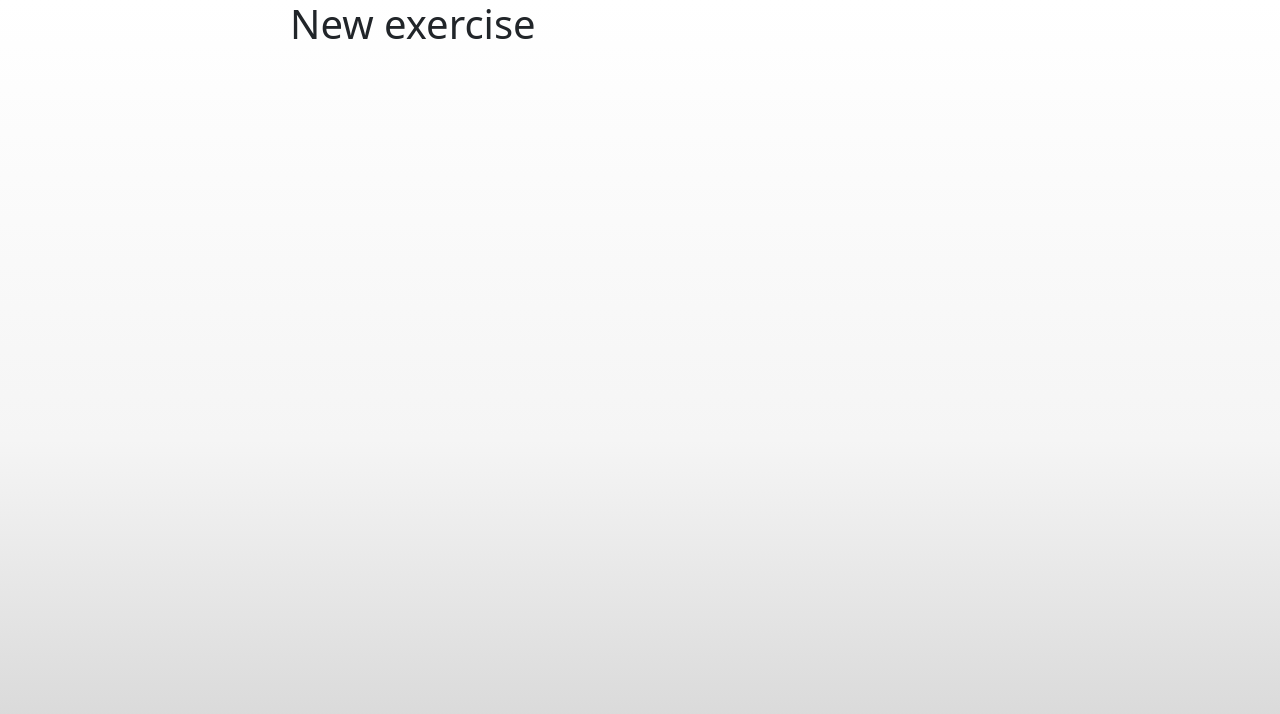
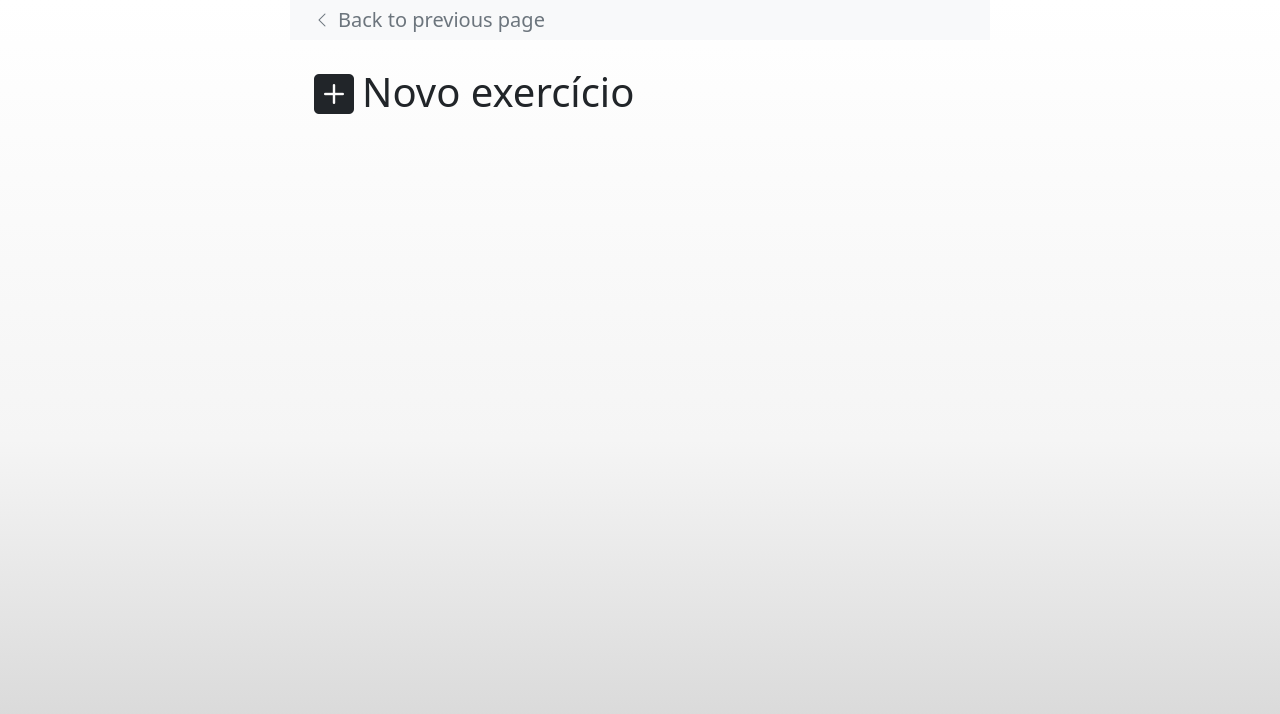
Before and after one commit to davigsousa/workout-manager, a Nuxt app: page /new-exercise/workout/1 in a window 1280 px wide. Shown: the top 714 px of the page. Built offline with nearby package versions, Linux system fonts and the light colour scheme.

Commit message:
refactor: add page header

```diff
--- a/components/BackHeader.vue
+++ /dev/null
@@ -1,20 +0,0 @@
-<template>
-  <nav class="navbar navbar-expand-lg bg-light">
-    <NuxtLink
-      :to="props.to"
-      class="d-flex flex-row align-items-center px-4 text-secondary text-decoration-none"
-    >
-      <i class="bi bi-chevron-double-left"></i>
-
-      <h5 class="m-0 ps-2">Back to previous page</h5>
-    </NuxtLink>
-  </nav>
-</template>
-
-<script lang="ts" setup>
-interface BackHeaderProps {
-  to: string;
-}
-
-const props = defineProps<BackHeaderProps>();
-</script>
--- /dev/null
+++ b/components/PageHeader.vue
@@ -0,0 +1,33 @@
+<template>
+  <div>
+    <nav class="navbar navbar-expand-lg bg-light">
+      <NuxtLink
+        :to="props.backTo"
+        class="d-flex flex-row align-items-center px-4 text-secondary text-decoration-none"
+      >
+        <i :class="'bi bi-chevron-left'"></i>
+
+        <h5 class="m-0 ps-2">Back to previous page</h5>
+      </NuxtLink>
+    </nav>
+
+    <header
+      class="d-flex flex-row align-items-center p-4"
+      style="max-width: 500px"
+    >
+      <i :class="'fs-1 bi bi-' + props.iconName"></i>
+
+      <h1 class="m-0 ms-2 mb-1">{{ props.pageTitle }}</h1>
+    </header>
+  </div>
+</template>
+
+<script lang="ts" setup>
+interface PageHeaderProps {
+  pageTitle: string;
+  backTo: string;
+  iconName: string;
+}
+
+const props = defineProps<PageHeaderProps>();
+</script>
--- a/pages/new-exercise/workout/[id].vue
+++ b/pages/new-exercise/workout/[id].vue
@@ -1,5 +1,11 @@
 <template>
-  <h1>New exercise</h1>
+  <div>
+    <PageHeader
+      icon-name="plus-square-fill"
+      page-title="Novo exercício"
+      :back-to="'/workout/' + $route.params.id"
+    />
+  </div>
 </template>
 
 <script lang="ts" setup></script>
--- a/pages/workout/[id].vue
+++ b/pages/workout/[id].vue
@@ -1,15 +1,10 @@
 <template>
   <div>
-    <BackHeader to="/" />
-
-    <header
-      class="d-flex flex-row align-items-center p-4"
-      style="max-width: 500px"
-    >
-      <i class="fs-1 bi bi-card-checklist"></i>
-
-      <h1 class="m-0 ms-2 mb-1">{{ workout.name }}</h1>
-    </header>
+    <PageHeader
+      icon-name="card-checklist"
+      :page-title="workout.name"
+      back-to="/"
+    />
 
     <div class="w-100 px-4 pb-2">
       <NuxtLink
```
